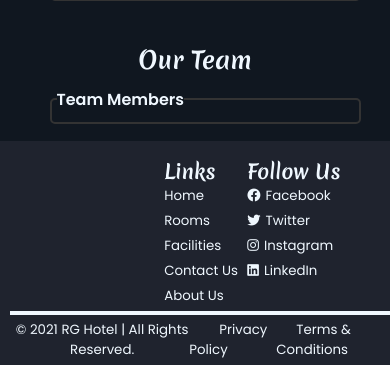
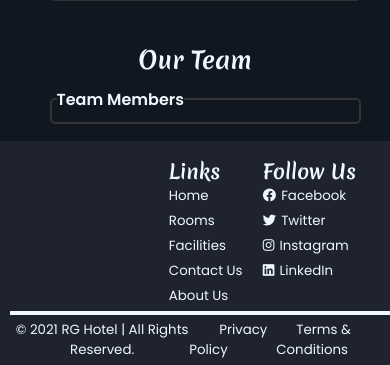
Before and after one commit to rohitghatal1/hotel_booking, a PHP site: page /HTML/aboutUs.php in a window 390 px wide. Shown: the part 1124-1489 px from the top of the page. Run offline with PHP 8.4, Linux system fonts and the light colour scheme; data that the repository does not hold is empty.

Commit message:
added responsive designs to all pages

```diff
--- a/CSS/responsiveAboutPage.css
+++ b/CSS/responsiveAboutPage.css
@@ -188,13 +188,14 @@
     }
 
     /* footer  */
-    footer{
+     /* footer  */
+     footer{
         width: 100%;
     }
     .footer-container{
         font-size: smaller;
         padding-top: 1rem;
-        width: 90%;
+        width: 98%;
         margin: auto;
         display: flex;
         justify-content: space-between;
@@ -202,9 +203,12 @@
 
     .about-hotel{
         width: 30%;
-        text-align: left;
+        padding: 5px;
     }
 
+    .about-hotel p{
+        text-align: left !important;
+    }
     #socialIcon{
         margin-right: 5px;
     }
--- a/CSS/responsiveContactPage.css
+++ b/CSS/responsiveContactPage.css
@@ -193,14 +193,13 @@
     .footer-container{
         font-size: smaller;
         padding-top: 1rem;
-        width: 90%;
+        width: 98%;
         margin: auto;
         display: flex;
         justify-content: space-between;
     }
 
     .about-hotel{
-
         width: 30%;
         padding: 5px;
     }
--- a/CSS/responsiveFacilitiesPage.css
+++ b/CSS/responsiveFacilitiesPage.css
@@ -151,14 +151,13 @@
     .footer-container{
         font-size: smaller;
         padding-top: 1rem;
-        width: 90%;
+        width: 98%;
         margin: auto;
         display: flex;
         justify-content: space-between;
     }
 
     .about-hotel{
-
         width: 30%;
         padding: 5px;
     }
```
Also changed, not shown: CSS/responsiveRoomsPage.css (+19 -2 lines).
